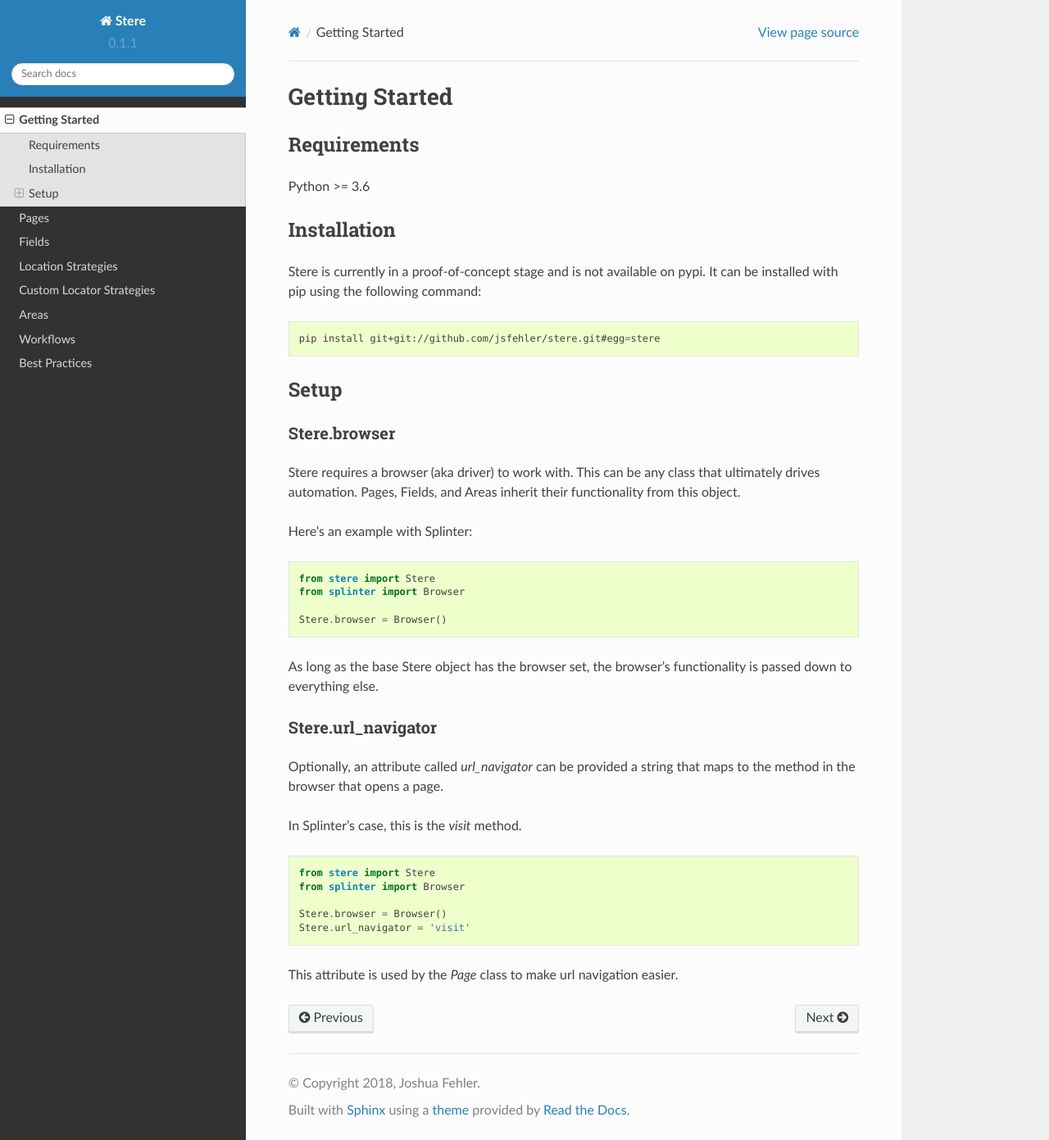
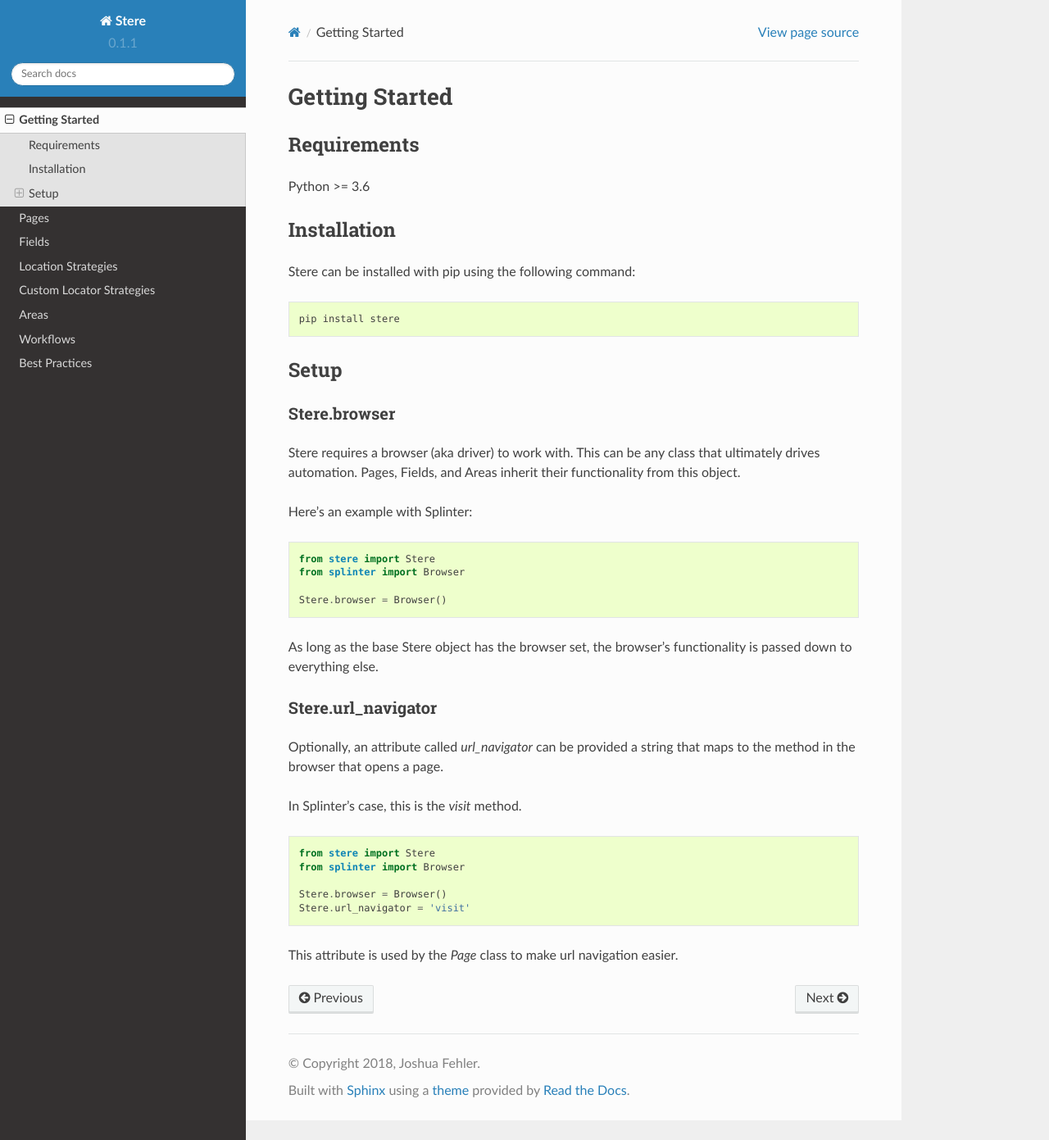
Before and after one commit to jsfehler/stere, a Sphinx documentation site: the page built from docs/getting_started.rst, in a window 1280 px wide and 1391 px high. Shown: the whole window at 82% size. Built offline with Sphinx 7.4.7 and the Read the Docs theme 2.0.0, drawn with Linux system fonts in a browser that asks for light colours.

Commit message:
Docs: Update installation instructions

```diff
--- a/docs/getting_started.rst
+++ b/docs/getting_started.rst
@@ -11,12 +11,11 @@
 Installation
 ============
 
-Stere is currently in a proof-of-concept stage and is not available on pypi.
-It can be installed with pip using the following command:
+Stere can be installed with pip using the following command:
 
 .. code-block:: bash
 
-  pip install git+git://github.com/jsfehler/stere.git#egg=stere
+    pip install stere
 
 
 Setup
```
